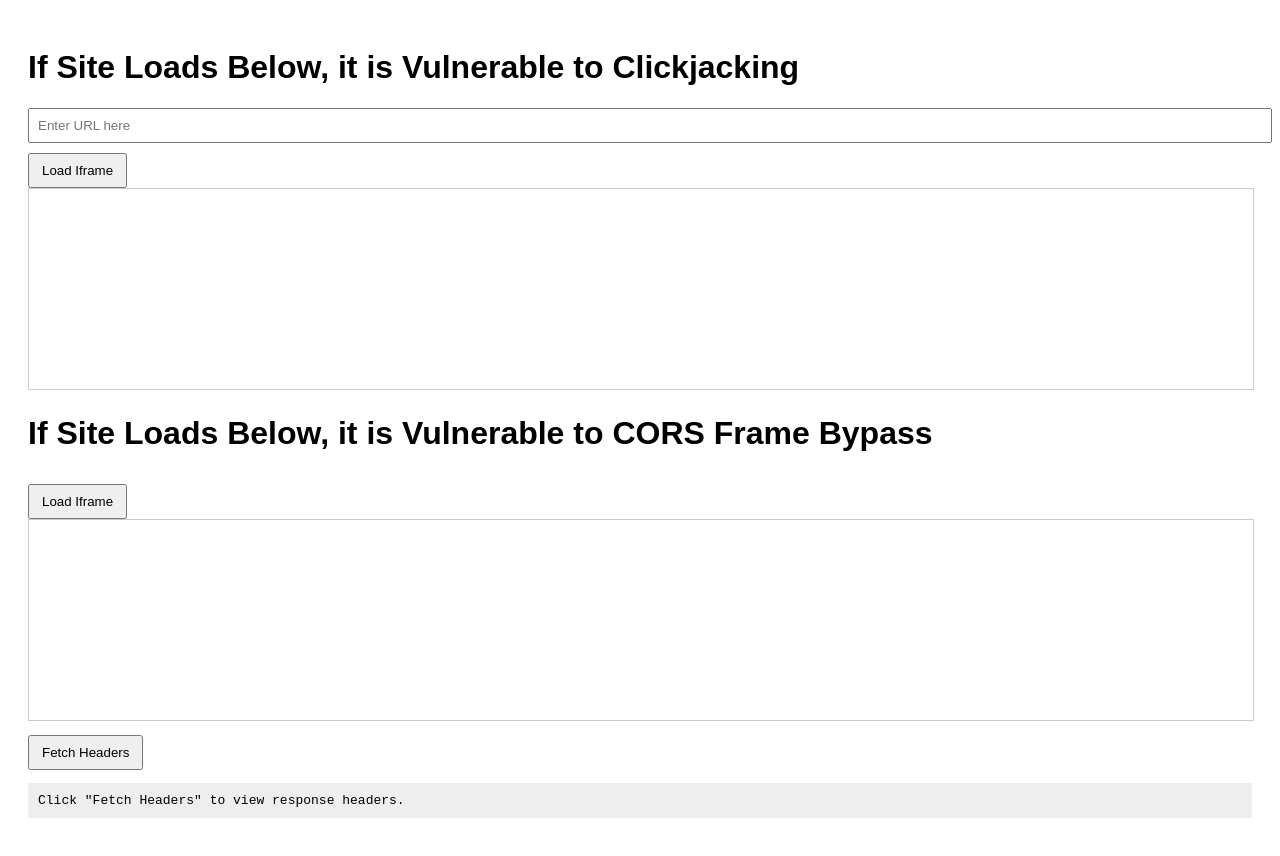
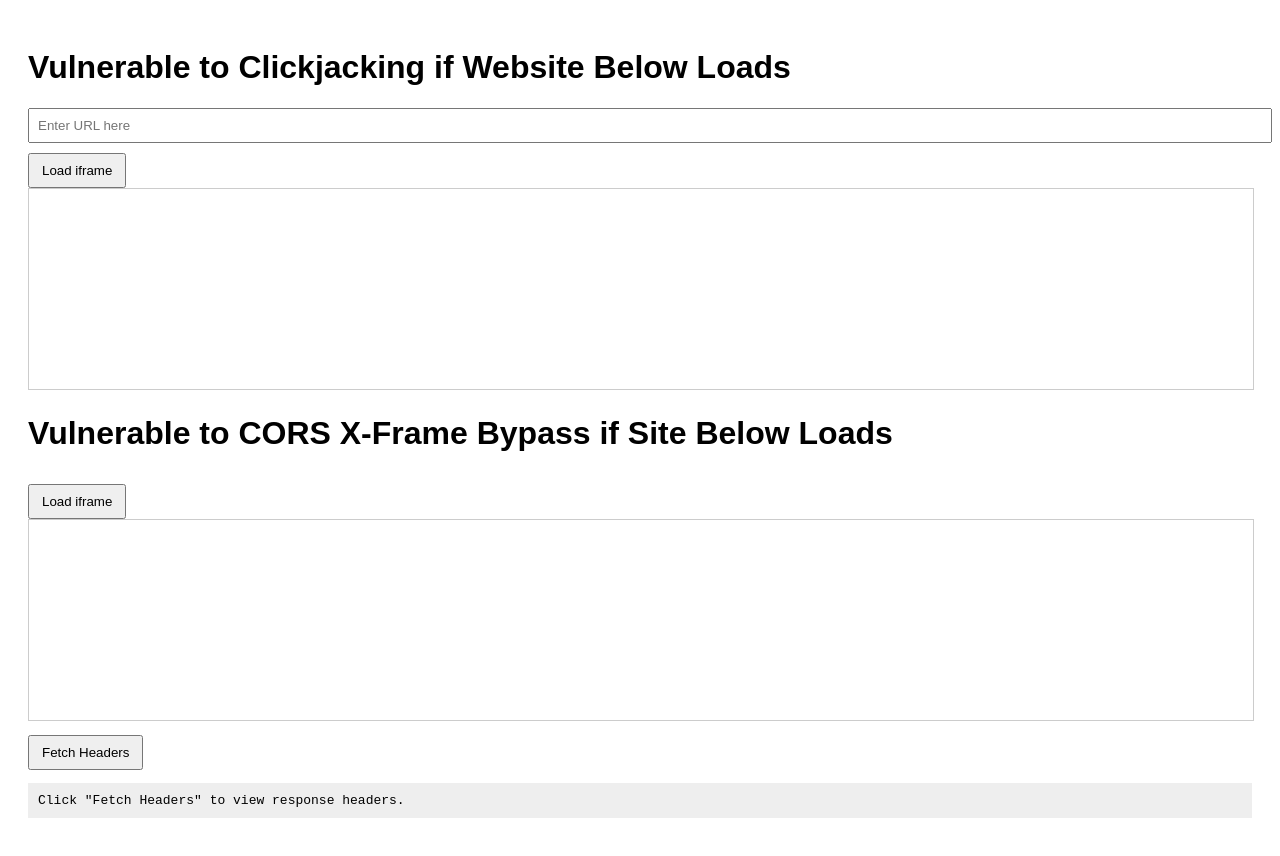
Before and after one commit to oliverclozov/oliverclozov.github.io, a plain HTML site: page index.html in a window 1280 px wide. Drawn offline with Linux system fonts and the light colour scheme.

Commit message:
Updated index.html

```diff
--- a/index.html
+++ b/index.html
@@ -2,7 +2,7 @@
 <html lang="en">
 <head>
   <meta charset="UTF-8" />
-  <title>Iframe Header Fetch</title>
+  <title>Clickjacking and CORS PoC</title>
   <style>
     body { font-family: sans-serif; padding: 20px; }
     iframe { width: 100%; height: 200px; border: 1px solid #ccc; }
@@ -12,9 +12,9 @@
   <script src="/js/x-frame-bypass.js" type="module"></script>
 </head>
 <body>
-  <h1>If Site Loads Below, it is Vulnerable to Clickjacking</h1>
+  <h1>Vulnerable to Clickjacking if Website Below Loads</h1>
   <input type="text" id="urlInput" placeholder="Enter URL here" style="width: 100%; padding: 8px;" />
-  <button id="loadFrameCJ">Load Iframe</button>
+  <button id="loadFrameCJ">Load iframe</button>
   <iframe id="myFrameCJ" src=""></iframe>
 
   <script>
@@ -28,8 +28,8 @@
     });
   </script>
 
-  <h1>If Site Loads Below, it is Vulnerable to CORS Frame Bypass</h1>
-  <button id="loadFrame">Load Iframe</button>
+  <h1>Vulnerable to CORS X-Frame Bypass if Site Below Loads</h1>
+  <button id="loadFrame">Load iframe</button>
   <iframe is="x-frame-bypass" id="myFrame" src=""></iframe>
   <button id="fetchHeaders">Fetch Headers</button>
   <pre id="headers">Click "Fetch Headers" to view response headers.</pre>
@@ -45,9 +45,10 @@
             console.warn('[HTML] No URL provided for iframe.');
             return;
         }
+
         console.log('[HTML] Load button clicked. Setting iframe.src to:', url);
         iframe.setAttribute('src', url); // calls attributeChangedCallback in x-frame-bypass.js
-        headersDisplay.textContent = 'Iframe loaded. Click "Fetch Headers" to get headers.';
+        headersDisplay.textContent = 'iframe loaded. Click "Fetch Headers" to get headers.';
     });
 
     document.getElementById('fetchHeaders').addEventListener('click', () => {
@@ -60,7 +61,6 @@
 
       const proxyUrl = 'https://cors-anywhere.herokuapp.com/' + url;
       console.log('[HTML] Fetching headers for:', proxyUrl);
-
 
       fetch(proxyUrl, {
         method: 'GET',
```
